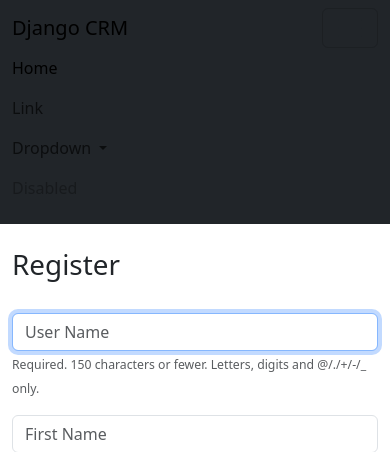
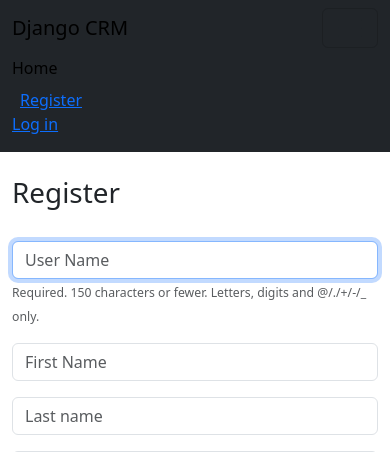
Before and after one commit to aammeerraakhater/CRM-django-, a Django app: page /register/ in a window 390 px wide, after a click that opens the changed part. Shown: the top 452 px of the page. Run offline with Django 5.2, Linux system fonts and the light colour scheme.

Commit message:
final project

```diff
--- a/mydcrm/forms.py
+++ b/mydcrm/forms.py
@@ -1,7 +1,7 @@
 from django.contrib.auth.forms import UserCreationForm
 from django.contrib.auth.models import User
 from django import forms
-
+from .models import Record
 class SignUpForm(UserCreationForm):
     email = forms.EmailField(label="", widget=forms.TextInput(attrs={'class':'form-control', 'placeholder':'Email address'}))
     first_name= forms.CharField(label="", max_length=100, widget=forms.TextInput(attrs={'class':'form-control', 'placeholder':'First Name'}))
@@ -28,3 +28,18 @@
         self.fields['password2'].widget.attrs['placeholder'] = 'Confirm Password'
         self.fields['password2'].label = ''
         self.fields['password2'].help_text = '<span class="form-text text-muted"><small>Enter the same password as before, for verification.</small></span>'
+
+
+class AddRecord(forms.ModelForm):
+    first_name= forms.CharField(required=True, widget=forms.widgets.TextInput(attrs={"placeholder":"First name", "class":"form-control"}),label="", max_length=50)
+    last_name= forms.CharField(required=True, widget=forms.widgets.TextInput(attrs={"placeholder":"Last name", "class":"form-control"}),label="", max_length=50)
+    email= forms.EmailField(required=True, widget=forms.widgets.TextInput(attrs={"placeholder":"Email", "class":"form-control"}),label="", )
+    phone=forms.CharField(required=True, widget=forms.widgets.TextInput(attrs={"placeholder":"Phone", "class":"form-control"}),label="", max_length=11)
+    address= forms.CharField(required=True, widget=forms.widgets.TextInput(attrs={"placeholder":"address", "class":"form-control"}),label="", max_length=50)
+    city=forms.CharField(required=True, widget=forms.widgets.TextInput(attrs={"placeholder":"city", "class":"form-control"}),label="", max_length=20)
+    state=forms.CharField(required=True, widget=forms.widgets.TextInput(attrs={"placeholder":"state", "class":"form-control"}),label="", max_length=50)
+    zipcode=forms.CharField(required=True, widget=forms.widgets.TextInput(attrs={"placeholder":"ZipCode", "class":"form-control"}),label="", max_length=20)
+
+    class Meta:
+        model = Record
+        exclude = ("user", )
--- a/mydcrm/templates/navbar.html
+++ b/mydcrm/templates/navbar.html
@@ -17,34 +17,15 @@
         <li class="nav-item">
           <a class="nav-link active" aria-current="page" href="#">Home</a>
         </li>
-        <li class="nav-item">
-          <a class="nav-link" href="#">Link</a>
-        </li>
-        <li class="nav-item dropdown">
-          <a
-            class="nav-link dropdown-toggle"
-            href="#"
-            role="button"
-            data-bs-toggle="dropdown"
-            aria-expanded="false"
-          >
-            Dropdown
-          </a>
-          <ul class="dropdown-menu">
-            {%if user.is_authenticated%}
-            <li><a class="dropdown-item" href="{%url 'logout'%}">Log out </a></li>
-            {%else%}
-            <li><a class="dropdown-item" href="{%url 'register'%}">Register</a></li>
-            <li><a class="dropdown-item" href="{%url 'home'%}">Log in </a></li>
-            {%endif%}
-            <li><a class="dropdown-item" href="#">Another action</a></li>
-            <li><hr class="dropdown-divider" /></li>
-            <li><a class="dropdown-item" href="#">Something else here</a></li>
-          </ul>
-        </li>
-        <li class="nav-item">
-          <a class="nav-link disabled" aria-disabled="true">Disabled</a>
-        </li>
+          {%if user.is_authenticated%}
+          <li><a class="nav-item" href="{%url 'logout'%}">Log out </a></li>
+          {%else%}
+          <li class="mx-2"><a class="nav-item" href="{%url 'register'%}">Register</a></li>
+          <li><a class="nav-item" href="{%url 'home'%}">Log in </a></li>
+          {%endif%}
+          {%if user.is_authenticated%}
+        <li class="mx-2"><a class="nav-item" href="{%url 'add_record'%}">Add customer </a></li>
+        {%endif%}
       </ul>
     </div>
   </div>
--- a/mydcrm/urls.py
+++ b/mydcrm/urls.py
@@ -7,4 +7,6 @@
     path('register/', views.register_user,name='register'),
     path('record/<int:pk>', views.view_record,name='record'),
     path('delete_record/<int:pk>', views.delete_record,name='delete_record'),
+    path('add_record/', views.add_record,name='add_record'),
+    path('update_record/<int:pk>',views.update_record, name="update_record" ),
 ]
--- a/mydcrm/views.py
+++ b/mydcrm/views.py
@@ -1,8 +1,10 @@
 from django.shortcuts import render, redirect
 from django.contrib.auth import authenticate, login, logout
 from django.contrib import messages
-from .forms import SignUpForm
+from .forms import SignUpForm, AddRecord
 from .models import Record
+
+
 def home(request):
     if request.method == "POST":
         userName = request.POST['userName']
@@ -22,7 +24,6 @@
     }
     return render(request, 'home.html', context)
     return render(request, 'home.html', {})
-
 
 
 def register_user(request):
@@ -46,6 +47,7 @@
     logout(request)
     return redirect('home')
 
+
 def view_record(request, pk):
     if request.user.is_authenticated:
         obj = Record.objects.get(id=pk)
@@ -53,8 +55,53 @@
     else:
         messages.success(request, "You nust be logged in to view the page")
         return(redirect('home'))
+
+
 def delete_record(request, pk):
     if request.user.is_authenticated:
         obj = Record.objects.get(id=pk)
         obj.delete()
     return redirect('home')
+
+
+def add_record(request):
+    form = AddRecord(request.POST or None)
+    if request.user.is_authenticated:
+        if request.method =='POST':
+            if form.is_valid():
+                form.save()
+                messages.success(request, "Great job! You have added new record...")
+                return redirect('home')
+        return render(request, 'add_record.html', {'form':form})
+    else:
+        messages.success(request, "You must be logged in...")
+
+
+def update_record(request, pk):
+    if request.user.is_authenticated:
+        current_record = Record.objects.get(id=pk)
+        form = AddRecord(request.POST or None, instance=current_record)
+        if form.is_valid():
+            form.save()
+            messages.success(request, "Great job, the form is updated...")
+            return redirect('home')
+        return render(request, 'update_record.html', {'form':form})
+    else:
+        messages.success(request, "You must be logged in...")
+
+
+
+
+
+
+#this is so much worl for nothing
+            # first_name=form.cleaned_data['first_name']
+            # last_name=form.cleaned_data['last_name']
+            # phone=form.cleaned_data['phone']
+            # email=form.cleaned_data['email']
+            # city=form.cleaned_data['city']
+            # address=form.cleaned_data['address']
+            # zipcode=form.cleaned_data['zipcode']
+            # state=form.cleaned_data['state']
+            # user_record = Record(first_name=first_name,last_name=last_name,phone=phone,email=email,city=city,address=address,zipcode=zipcode,state=state)
+            # user_record.save()
```
Also changed, not shown: mydcrm/templates/add_record.html (added, +17 -0 lines), mydcrm/templates/record.html (+9 -4 lines), mydcrm/templates/update_record.html (added, +17 -0 lines).
